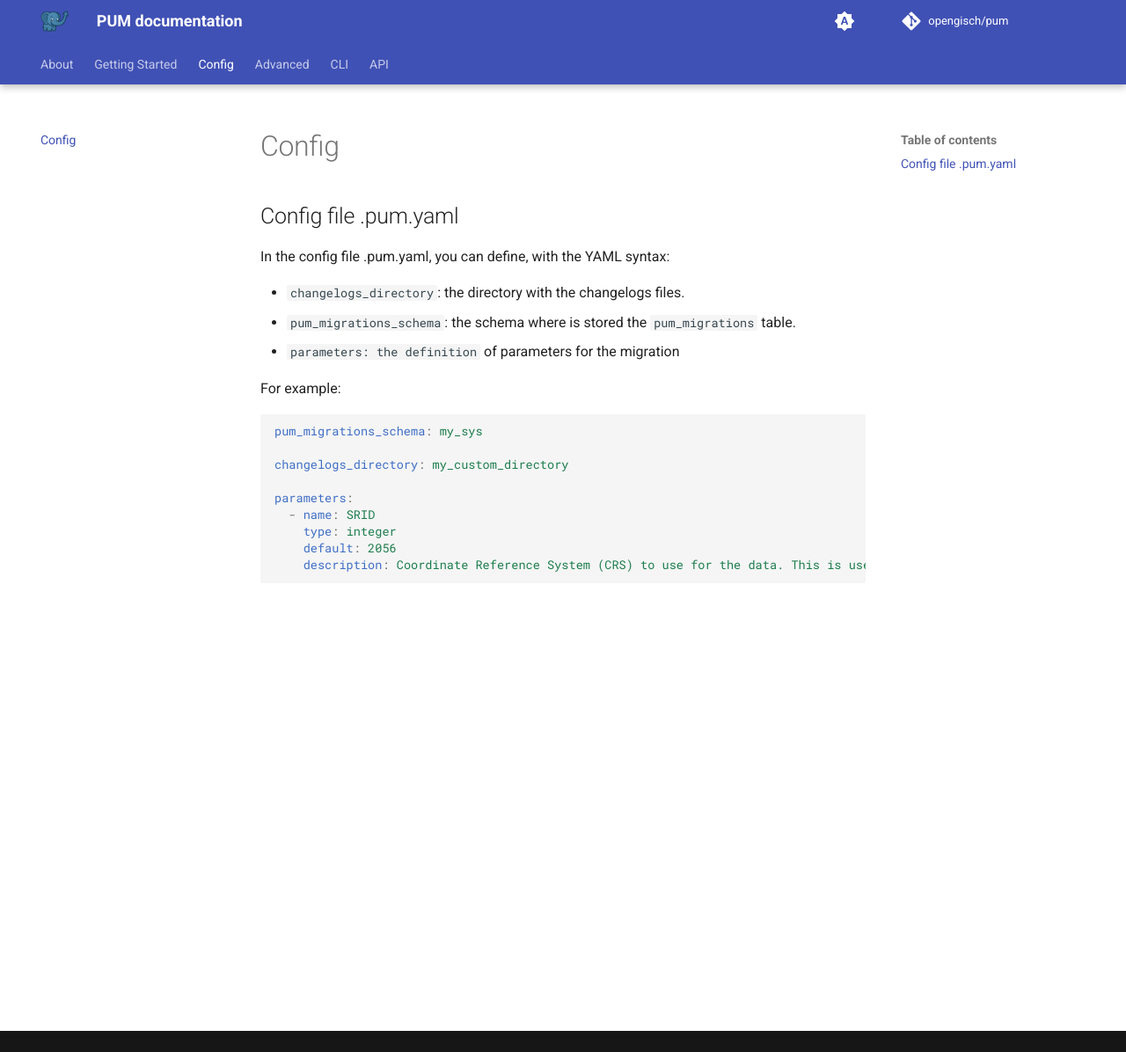
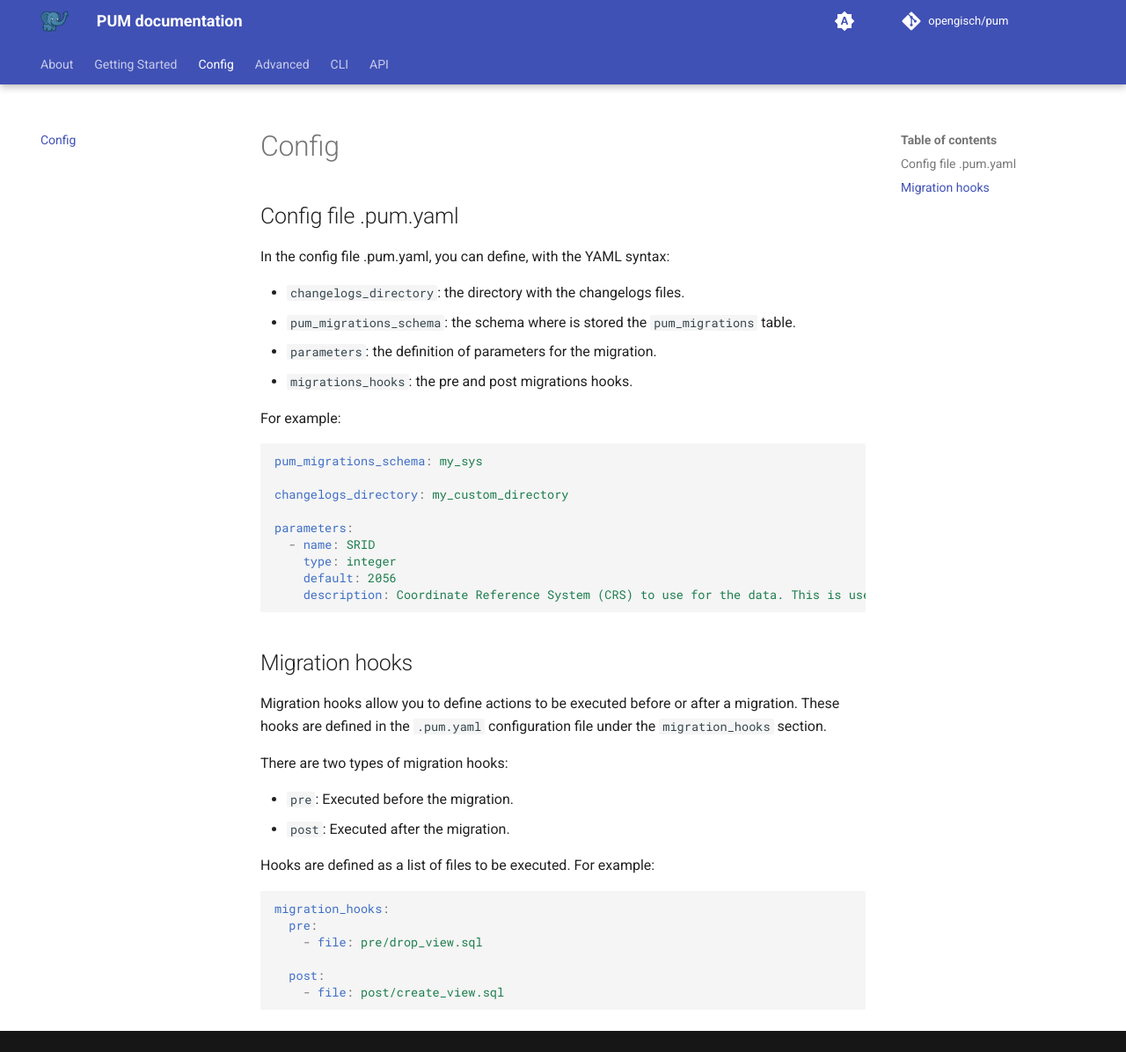
Before and after one commit to opengisch/pum, an MkDocs documentation site: the page built from docs/docs/config.md, in a window 1280 px wide and 1196 px high. Shown: the whole window at 88% size. Built offline with MkDocs 1.6.1 and Material for MkDocs 9.7.7, drawn with Linux system fonts in a browser that asks for light colours; comment, search, counter and statistics services are not loaded.

Commit message:
hook documentation

````diff
--- a/docs/docs/config.md
+++ b/docs/docs/config.md
@@ -1,4 +1,3 @@
-
 # Config
 
 ## Config file .pum.yaml
@@ -7,7 +6,8 @@ In the config file .pum.yaml, you can define, with the YAML syntax:
 
 * `changelogs_directory`: the directory with the changelogs files.
 * `pum_migrations_schema`: the schema where is stored the `pum_migrations` table.
-* `parameters: the definition` of parameters for the migration
+* `parameters`: the definition of parameters for the migration.
+* `migrations_hooks`: the pre and post migrations hooks.
 
 For example:
 ```yaml
@@ -23,3 +23,23 @@ parameters:
     description: Coordinate Reference System (CRS) to use for the data. This is used for the geometry column in the database. Default is 2056 (CH1903+ / LV95).
 
 ```
+
+## Migration hooks
+
+Migration hooks allow you to define actions to be executed before or after a migration. These hooks are defined in the `.pum.yaml` configuration file under the `migration_hooks` section.
+
+There are two types of migration hooks:
+
+- `pre`: Executed before the migration.
+- `post`: Executed after the migration.
+
+Hooks are defined as a list of files to be executed. For example:
+
+```yaml
+migration_hooks:
+  pre:
+    - file: pre/drop_view.sql
+
+  post:
+    - file: post/create_view.sql
+```
````
